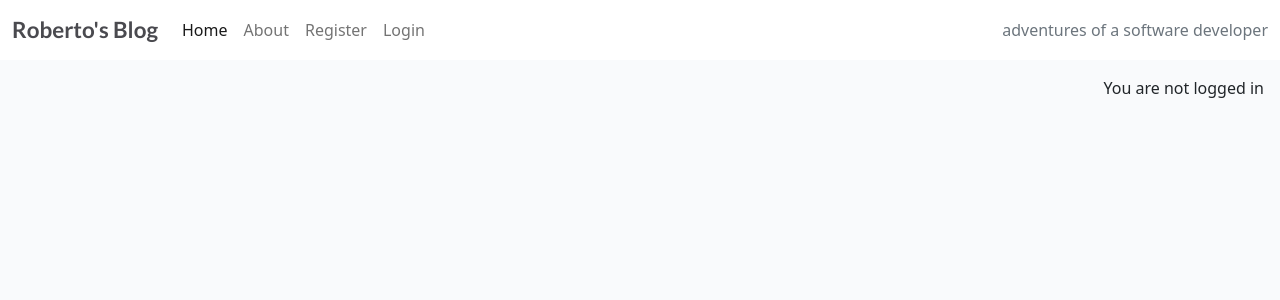
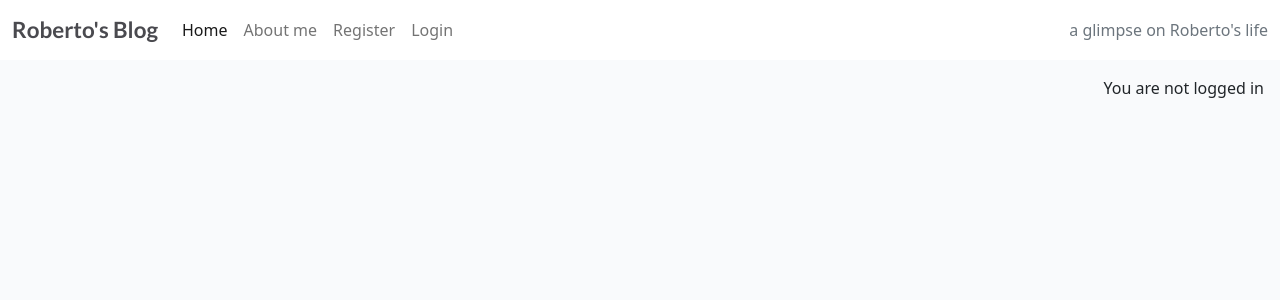
Before and after one commit to 85rhrl/PP4, a Django app: page / in a window 1280 px wide. Shown: the top 300 px of the page. Run offline with Django 4.2, Linux system fonts and the light colour scheme; data that the repository does not hold is empty; some libraries are stand-ins or nearby versions.

Commit message:
update About link in base.html

```diff
--- a/templates/base.html
+++ b/templates/base.html
@@ -52,7 +52,7 @@
                           {% if request.path == about_url %}active{%endif%}"
                           aria-current="page"
                           href="{% url 'about' %}"
-                          >About</a
+                          >About me</a
                         >
                     </li>
                     {% if user.is_authenticated %}
@@ -70,7 +70,7 @@
                     {% endif %}
                 </ul>
                 <span class="navbar-text text-muted">
-                    adventures of a software developer
+                    a glimpse on Roberto's life
                 </span>
             </div>
         </div>
```
